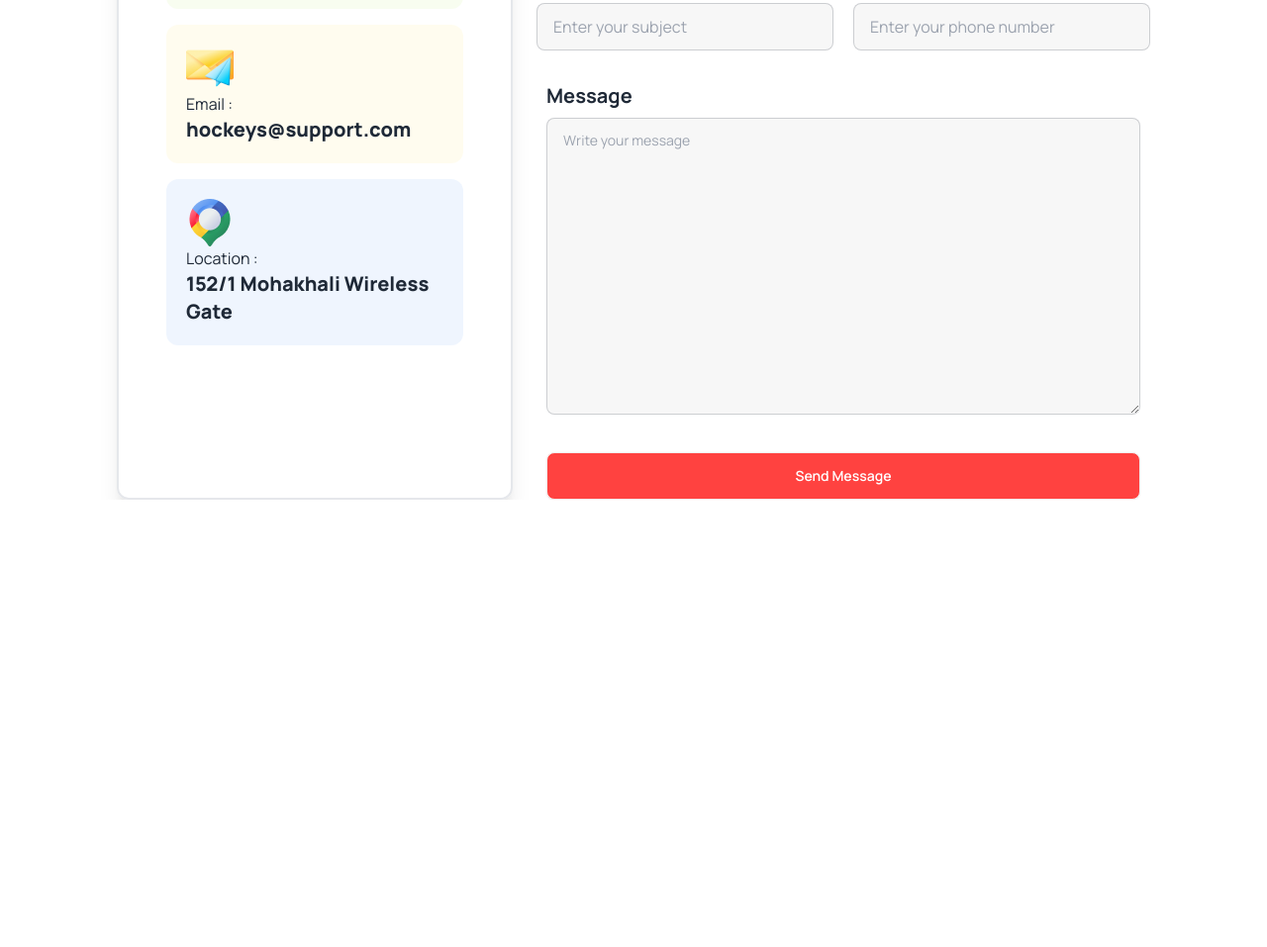
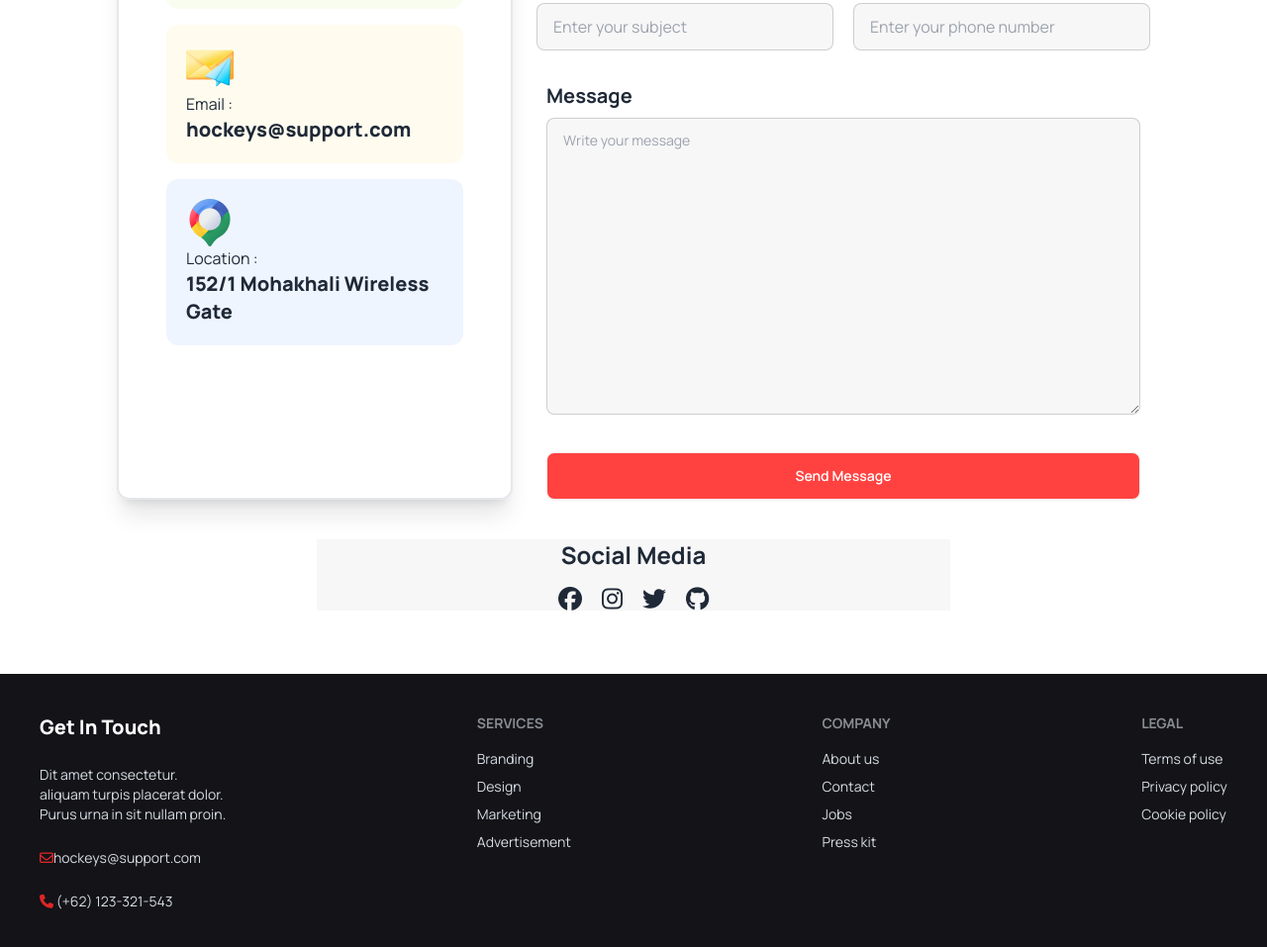
Before and after one commit to SifatSararChistee/hockey-project, a plain HTML site: page index.html in a window 1280 px wide. Shown: the part 3991-4948 px from the top of the page at 99% size. Before the commit the page ends 4496 px from the top, so only its background shows below. Drawn offline with nearby package versions, Linux system fonts and the light colour scheme.

Commit message:
added footer

```diff
--- a/index.html
+++ b/index.html
@@ -480,7 +480,49 @@
 
     </div>
  </section>
+
+ <section class="max-w-screen-sm mx-auto mt-10 bg-[#13131808]">
+    <h1 class="text-2xl font-bold text-center">Social Media</h1>
+    <div class="justify-center text-2xl flex gap-5 mt-4">
+        <i class="fa-brands fa-facebook"></i>
+        <i class="fa-brands fa-instagram"></i>
+        <i class="fa-brands fa-twitter"></i>
+        <i class="fa-brands fa-github"></i>
+    </div>
+ </section>
     </main>
-    <footer></footer>
+        <footer class="footer bg-[#131318] text-neutral-content p-10 mt-7 lg:mt-16 justify-between">
+            <nav class="space-y-4 flex justify-center flex-col">
+                <h1 class="text-xl font-extrabold text-white">
+                    Get In Touch
+                </h1>
+                <p class="text-balance">
+                    Dit amet consectetur.<br>aliquam turpis placerat dolor. <br>
+                    Purus urna in sit nullam proin.
+                </p>
+                <p> <i class="fa-regular fa-envelope text-red-600"></i>hockeys@support.com</p>
+                <p><i class="fa-solid fa-phone text-red-600"></i> (+62) 123-321-543</p>
+            </nav>
+            <nav>
+              <h6 class="footer-title">Services</h6>
+              <a class="link link-hover">Branding</a>
+              <a class="link link-hover">Design</a>
+              <a class="link link-hover">Marketing</a>
+              <a class="link link-hover">Advertisement</a>
+            </nav>
+            <nav>
+              <h6 class="footer-title">Company</h6>
+              <a class="link link-hover">About us</a>
+              <a class="link link-hover">Contact</a>
+              <a class="link link-hover">Jobs</a>
+              <a class="link link-hover">Press kit</a>
+            </nav>
+            <nav>
+              <h6 class="footer-title">Legal</h6>
+              <a class="link link-hover">Terms of use</a>
+              <a class="link link-hover">Privacy policy</a>
+              <a class="link link-hover">Cookie policy</a>
+            </nav>
+          </footer>
   </body>
 </html>
```
